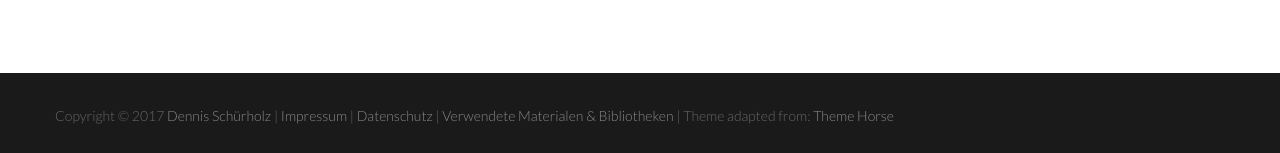
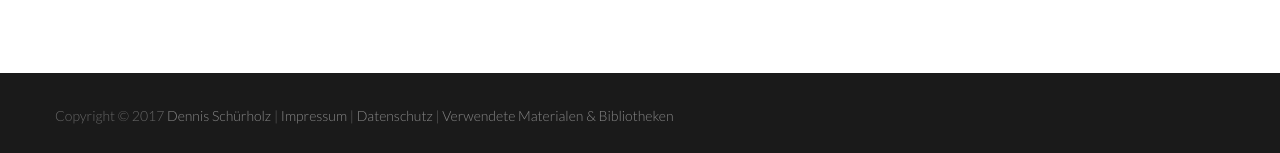
Before and after one commit to dennisschuerholz/schuerholz.it, a Jekyll site: the page built from _pages/index.md, in a window 1280 px wide. Shown: the part 744-897 px from the top of the page. Built offline with Jekyll 4.4.1, drawn with Linux system fonts in a browser that asks for light colours.

Commit message:
Shorten footer
removes theme-text

```diff
--- a/_includes/footer.html
+++ b/_includes/footer.html
@@ -8,7 +8,6 @@
                     | <a class="{% if page.url contains item.url %} current-menu-item{% endif %}" href="{{ site.baseurl }}{{ item.permalink }}">{% if item.nav-title %}{{ item.nav-title }}{% else %}{{ item.title }}{% endif %}</a>
                     {% endfor %}
                 </nav>
-                | Theme adapted from: <a href="http://themehorse.com" target="_blank" title="Theme Horse" ><span>Theme Horse</span></a>
             </div><!-- .copyright -->
         </div><!-- .container -->
     </div><!-- .site-info -->
```
